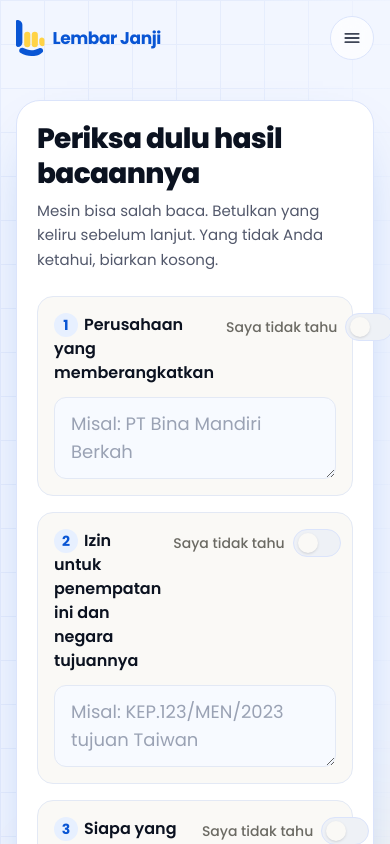
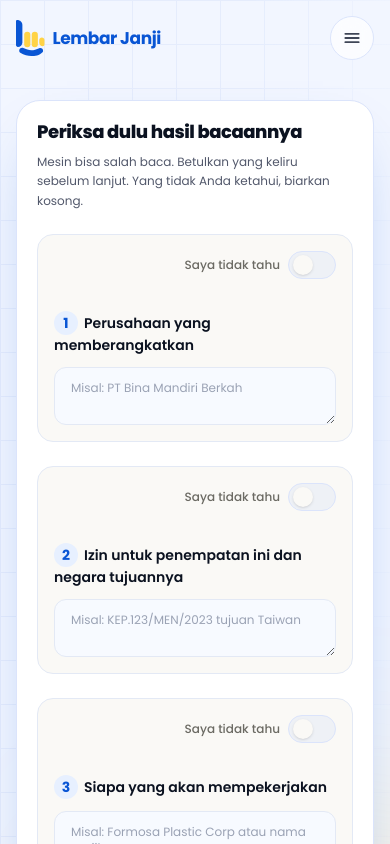
Before and after one commit to codezeros18/ifest-malumalu, a Next.js app: page /periksa in a window 390 px wide. Shown: the top 844 px of the page. Built offline with nearby package versions, Linux system fonts and the light colour scheme.

Commit message:
fix: ui margin & responsive layout

```diff
--- a/src/app/globals.css
+++ b/src/app/globals.css
@@ -1,8 +1,6 @@
 @tailwind base;
 @tailwind components;
 @tailwind utilities;
-
-@import url("https://fonts.googleapis.com/css2?family=Plus+Jakarta+Sans:wght@400;500;600;700&family=Inter:wght@500&display=swap");
 
 :root {
   --brand-blue: #0955d4;
@@ -33,7 +31,6 @@ body {
   line-height: 1.55;
   -webkit-font-smoothing: antialiased;
   -moz-osx-font-smoothing: grayscale;
-  font-family: var(--font-poppins), "Plus Jakarta Sans", sans-serif;
 }
 
 *:focus-visible {
--- a/src/app/layout.tsx
+++ b/src/app/layout.tsx
@@ -1,5 +1,6 @@
 import type { Metadata } from "next";
 import { Poppins } from "next/font/google";
+// @ts-expect-error CSS is handled by Next.js at build time.
 import "./globals.css";
 import { JUDUL_HALAMAN_UTAMA, SUBJUDUL_HALAMAN_UTAMA } from "../core/teks";
 
--- a/src/app/periksa/page.tsx
+++ b/src/app/periksa/page.tsx
@@ -56,7 +56,10 @@ function tanggalJamSekarang(): { tanggal: string; jam: string } {
     month: "long",
     year: "numeric",
   });
-  const jam = sekarang.toLocaleTimeString("id-ID", { hour: "2-digit", minute: "2-digit" });
+  const jam = sekarang.toLocaleTimeString("id-ID", {
+    hour: "2-digit",
+    minute: "2-digit",
+  });
   return { tanggal, jam };
 }
 
@@ -98,7 +101,10 @@ function apakahDikoreksi(
 ): boolean {
   if (!bacaanAsli) return false;
   if (tidakTahu.size > 0) return true;
-  return SLOT_IDS.some((id) => (bacaanAsli[String(id)] ?? "").trim() !== nilaiSlotSekarang[id].trim());
+  return SLOT_IDS.some(
+    (id) =>
+      (bacaanAsli[String(id)] ?? "").trim() !== nilaiSlotSekarang[id].trim(),
+  );
 }
 
 /**
@@ -128,9 +134,14 @@ async function muatSalinanP3MI(): Promise<SalinanP3MI | null> {
     const daftar = perusahaan
       .map((entri) => {
         if (typeof entri !== "object" || entri === null) return null;
-        const { nama, nama_lengkap: namaLengkap } = entri as Record<string, unknown>;
-        const namaTerpilih = typeof namaLengkap === "string" ? namaLengkap : nama;
-        return typeof namaTerpilih === "string" && namaTerpilih.trim().length > 0
+        const { nama, nama_lengkap: namaLengkap } = entri as Record<
+          string,
+          unknown
+        >;
+        const namaTerpilih =
+          typeof namaLengkap === "string" ? namaLengkap : nama;
+        return typeof namaTerpilih === "string" &&
+          namaTerpilih.trim().length > 0
           ? { nama: namaTerpilih }
           : null;
       })
@@ -151,7 +162,10 @@ async function muatAcuanBiaya(): Promise<AcuanBiaya | null> {
     const { tanggalAcuan, komponen } = mentah as Record<string, unknown>;
     if (typeof tanggalAcuan !== "string") return null;
 
-    return { tanggalAcuan, komponen: Array.isArray(komponen) ? komponen : [] } as AcuanBiaya;
+    return {
+      tanggalAcuan,
+      komponen: Array.isArray(komponen) ? komponen : [],
+    } as AcuanBiaya;
   } catch {
     return null;
   }
@@ -161,7 +175,8 @@ export default function HalamanPeriksa() {
   const router = useRouter();
   const [termuat, setTermuat] = useState(false);
   const [sumber, setSumber] = useState<SumberTawaran>("manual");
-  const [nilaiSlot, setNilaiSlot] = useState<Record<SlotId, string>>(nilaiKosong);
+  const [nilaiSlot, setNilaiSlot] =
+    useState<Record<SlotId, string>>(nilaiKosong);
   const [tidakTahu, setTidakTahu] = useState<Set<SlotId>>(new Set());
   const [galatAwal, setGalatAwal] = useState<KodeGalat | null>(null);
   const [galatPeriksa, setGalatPeriksa] = useState<KodeGalat | null>(null);
@@ -175,7 +190,9 @@ export default function HalamanPeriksa() {
   // dibuka — keduanya murni untuk metrik anonim (CLAUDE.md §3.5): "apakah
   // dikoreksi?" dan "berapa detik sampai lembar terbit?". Tidak pernah
   // dipakai untuk penilaian maupun ditampilkan ke pengguna.
-  const [bacaanAsli, setBacaanAsli] = useState<Readonly<Record<string, string>> | null>(null);
+  const [bacaanAsli, setBacaanAsli] = useState<Readonly<
+    Record<string, string>
+  > | null>(null);
   const [waktuBukaMs] = useState<number>(() => Date.now());
 
   // Muat preferensi bahasa pengguna bila tersimpan
@@ -199,7 +216,9 @@ export default function HalamanPeriksa() {
     const draf = ambilIsian();
     if (draf) {
       setSumber(draf.sumber);
-      setNilaiSlot(rekamanKeNilaiSlot(draf.nilai, SLOT_IDS) as Record<SlotId, string>);
+      setNilaiSlot(
+        rekamanKeNilaiSlot(draf.nilai, SLOT_IDS) as Record<SlotId, string>,
+      );
       setTidakTahu(tidakTahuDariRekaman(draf.ditandaiTidakTahu));
       setGalatAwal(kodeGalatValid(draf.kodeGalatAwal));
       setBacaanAsli(draf.nilaiAsli ?? null);
@@ -220,7 +239,8 @@ export default function HalamanPeriksa() {
 
   function ubahNilai(id: SlotId, teks: string) {
     if (galatPeriksa) setGalatPeriksa(null);
-    if (slotBelumLengkap === id && teks.trim().length > 0) setSlotBelumLengkap(null);
+    if (slotBelumLengkap === id && teks.trim().length > 0)
+      setSlotBelumLengkap(null);
     setNilaiSlot((sebelumnya) => ({ ...sebelumnya, [id]: teks }));
   }
 
@@ -248,7 +268,8 @@ export default function HalamanPeriksa() {
     // dan belum ada satu pun yang ditandai tidak tahu, tampilkan galat F.9
     // daripada menerbitkan lembar hampa.
     const adaMasukan =
-      SLOT_IDS.some((id) => nilaiSlot[id].trim().length > 0) || tidakTahu.size > 0;
+      SLOT_IDS.some((id) => nilaiSlot[id].trim().length > 0) ||
+      tidakTahu.size > 0;
     if (!adaMasukan) {
       setSlotBelumLengkap(null);
       setGalatPeriksa(KodeGalat.E_TIDAK_ADA_MASUKAN);
@@ -304,9 +325,14 @@ export default function HalamanPeriksa() {
       ]);
 
       const statusLapis1 = cocokkanNamaP3MI(nilaiFinal[1], salinanP3MI);
-      const statusLapis2 = hitungCatatanBiaya(nilaiFinal[5], nilaiFinal[9], acuanBiaya);
+      const statusLapis2 = hitungCatatanBiaya(
+        nilaiFinal[5],
+        nilaiFinal[9],
+        acuanBiaya,
+      );
 
-      const catatanLapis1 = statusLapis1.status === "dimatikan" ? LAPIS1_DIMATIKAN : null;
+      const catatanLapis1 =
+        statusLapis1.status === "dimatikan" ? LAPIS1_DIMATIKAN : null;
       const catatanLapis2 =
         statusLapis2.status === "dimatikan"
           ? LAPIS2_DIMATIKAN
@@ -318,9 +344,12 @@ export default function HalamanPeriksa() {
         penilaian,
         nilaiAsli: nilaiFinal,
         tanggal: isiTemplat(PENANDA_WAKTU_TEMPLAT, { tanggal, jam }),
-        hasilLapis1: statusLapis1.status === "aktif" ? statusLapis1.hasil : undefined,
+        hasilLapis1:
+          statusLapis1.status === "aktif" ? statusLapis1.hasil : undefined,
         catatanHitungan:
-          statusLapis2.status === "tersedia" ? statusLapis2.catatanHitungan : undefined,
+          statusLapis2.status === "tersedia"
+            ? statusLapis2.catatanHitungan
+            : undefined,
       });
 
       // S08: render gambar sungguhan sisi server (src/app/api/kartu). Bila
@@ -357,7 +386,12 @@ export default function HalamanPeriksa() {
 
       // S13: hasil dipindah ke layar terpisah (`/hasil`) — data URL aman
       // dari lifecycle blob/unmount dan tetap valid lintas navigasi.
-      simpanHasilSementara({ isiLembar, urlGambarLembar, catatanLapis1, catatanLapis2 });
+      simpanHasilSementara({
+        isiLembar,
+        urlGambarLembar,
+        catatanLapis1,
+        catatanLapis2,
+      });
 
       // S10: pencatatan metrik anonim, fire-and-forget, persis di titik
       // lembar selesai dirakit (lihat komentar desain di src/lib/catat.ts).
@@ -397,7 +431,8 @@ export default function HalamanPeriksa() {
           backgroundImage:
             "linear-gradient(#d9e4fb 1px, transparent 1px), linear-gradient(90deg, #d9e4fb 1px, transparent 1px)",
           backgroundSize: "44px 44px",
-          maskImage: "radial-gradient(120% 80% at 20% 10%, #000 40%, transparent 80%)",
+          maskImage:
+            "radial-gradient(120% 80% at 20% 10%, #000 40%, transparent 80%)",
         }}
       />
       <div
@@ -407,16 +442,16 @@ export default function HalamanPeriksa() {
 
       <SitusNavbar bahasa={bahasa} onGantiBahasa={gantiBahasa} />
 
-      <main className="relative z-10 mx-auto flex w-full max-w-4xl flex-1 flex-col gap-5 px-4 py-6 sm:px-6 sm:py-10 lg:px-14">
+      <main className="relative z-10 mx-auto flex w-full max-w-7xl flex-1 flex-col gap-5 px-4 py-6 sm:px-6 sm:py-10 lg:px-14">
         {/* Kartu utama — satu permukaan yang menampung judul, kesepuluh
             keterangan, dan tombol terbitkan, supaya alurnya terasa seperti
             satu formulir yang mengalir, bukan daftar lepas di halaman. */}
         <div className="rounded-3xl border border-[#dbe4fb] bg-white p-5 shadow-[0_24px_60px_-30px_rgba(9,85,212,0.45)] sm:p-8">
           <div>
-            <h1 className="text-[28px] font-extrabold leading-tight tracking-tight text-[#0b1220] sm:text-[34px]">
+            <h1 className="text-[18px] md:text-[24px] font-extrabold leading-tight tracking-tight text-[#0b1220]">
               {bahasa === "jv" ? JUDUL_LAYAR_KOREKSI_JAWA : JUDUL_LAYAR_KOREKSI}
             </h1>
-            <p className="mt-2 max-w-2xl text-[15px] leading-relaxed text-[#52586b] sm:text-lg">
+            <p className="mt-2 max-w-2xl text-[12px] md:text-[14px] leading-relaxed text-[#52586b]">
               {bahasa === "jv" ? KETERANGAN_KOREKSI_JAWA : KETERANGAN_KOREKSI}
             </p>
           </div>
@@ -442,7 +477,7 @@ export default function HalamanPeriksa() {
             </div>
           ) : null}
 
-          <div className="mt-6 grid grid-cols-1 gap-4 sm:grid-cols-2">
+          <div className="mt-6 grid grid-cols-1 gap-6 sm:grid-cols-2">
             {SLOT_IDS.map((id) => (
               <BarisKeterangan
                 key={id}
@@ -452,7 +487,9 @@ export default function HalamanPeriksa() {
                 nilai={nilaiSlot[id]}
                 placeholder={contohIsianAktif[id]}
                 tidakTahu={tidakTahu.has(id)}
-                labelTidakTahu={bahasa === "jv" ? LABEL_TIDAK_TAHU_JAWA : LABEL_TIDAK_TAHU}
+                labelTidakTahu={
+                  bahasa === "jv" ? LABEL_TIDAK_TAHU_JAWA : LABEL_TIDAK_TAHU
+                }
                 onUbahNilai={(teks) => ubahNilai(id, teks)}
                 onUbahTidakTahu={(ditandai) => ubahTidakTahu(id, ditandai)}
                 disorot={slotBelumLengkap === id}
@@ -464,7 +501,7 @@ export default function HalamanPeriksa() {
             type="button"
             onClick={tanganiTerbitkanLembar}
             disabled={sedangMenerbitkan}
-            className="mt-6 flex w-full items-center justify-center gap-2 rounded-xl bg-[#0955d4] px-6 py-4 text-[16px] font-bold text-white shadow-[0_14px_30px_-12px_rgba(9,85,212,0.8)] transition-transform hover:-translate-y-0.5 hover:bg-[#0a4bbb] disabled:cursor-not-allowed disabled:opacity-60 disabled:hover:translate-y-0"
+            className="mt-6 flex w-full items-center justify-center gap-2 rounded-xl bg-[#0955d4] px-6 py-4 text-[14px] font-bold text-white shadow-[0_14px_30px_-12px_rgba(9,85,212,0.8)] transition-transform hover:-translate-y-0.5 hover:bg-[#0a4bbb] disabled:cursor-not-allowed disabled:opacity-60 disabled:hover:translate-y-0"
           >
             {sedangMenerbitkan
               ? bahasa === "jv"
--- a/src/ui/BarisKeterangan.tsx
+++ b/src/ui/BarisKeterangan.tsx
@@ -67,8 +67,11 @@ export default function BarisKeterangan({
         .filter(Boolean)
         .join(" ")}
     >
-      <div className="flex items-start justify-between gap-3">
-        <label htmlFor={idNilai} className="text-base font-semibold text-[#0b1220] sm:text-lg">
+      <div className="flex items-start justify-between gap-3 flex-wrap lg:flex-nowrap">
+        <label
+          htmlFor={idNilai}
+          className="text-sm font-semibold text-[#0b1220] text-wrap order-2 lg:order-1"
+        >
           <span className="mr-1.5 inline-flex h-6 w-6 items-center justify-center rounded-full bg-[#e7f0ff] text-sm font-bold text-[#0955d4]">
             {nomor}
           </span>
@@ -78,7 +81,7 @@ export default function BarisKeterangan({
         {/* Saklar "tidak tahu" — abu netral, tanpa warna merah (3.6) */}
         <label
           htmlFor={idTidakTahu}
-          className="flex shrink-0 cursor-pointer select-none items-center gap-2 text-right text-sm font-medium text-redup"
+          className="flex shrink-0 cursor-pointer select-none items-center gap-2 text-right text-xs font-medium text-redup ms-auto order-1 lg:order-2 mb-5 lg:mb-0"
         >
           <span>{labelTidakTahu}</span>
           <span className="relative inline-flex h-7 w-12 shrink-0 items-center rounded-full border border-[#dbe4fb] bg-[#eef1f6] px-1 transition-colors has-[:checked]:border-[#0955d4] has-[:checked]:bg-[#0955d4]">
@@ -86,7 +89,9 @@ export default function BarisKeterangan({
               id={idTidakTahu}
               type="checkbox"
               checked={tidakTahu}
-              onChange={(peristiwa) => onUbahTidakTahu(peristiwa.target.checked)}
+              onChange={(peristiwa) =>
+                onUbahTidakTahu(peristiwa.target.checked)
+              }
               className="peer sr-only"
             />
             <span className="pointer-events-none h-5 w-5 rounded-full bg-kertas shadow transition-transform peer-checked:translate-x-5" />
@@ -101,7 +106,7 @@ export default function BarisKeterangan({
         placeholder={placeholder}
         onChange={tanganiUbahNilai}
         rows={2}
-        className="min-h-14 w-full rounded-xl border border-[#e3e9f5] bg-[#f7faff] px-4 py-3 text-lg text-[#0b1220] placeholder:text-[#9aa2b4] focus:border-[#0955d4] focus-visible:outline-none focus-visible:ring-2 focus-visible:ring-[#0955d4]/30 disabled:bg-latar-kosong disabled:text-tinta-lembut"
+        className="min-h-14 w-full rounded-xl border border-[#e3e9f5] bg-[#f7faff] px-4 py-3 text-xs text-[#0b1220] placeholder:text-[#9aa2b4] focus:border-[#0955d4] focus-visible:outline-none focus-visible:ring-2 focus-visible:ring-[#0955d4]/30 disabled:bg-latar-kosong disabled:text-tinta-lembut"
       />
     </div>
   );
```
Also changed, not shown: src/app/page.tsx (+32 -17 lines), src/ui/SitusNavbar.tsx (+15 -3 lines).
